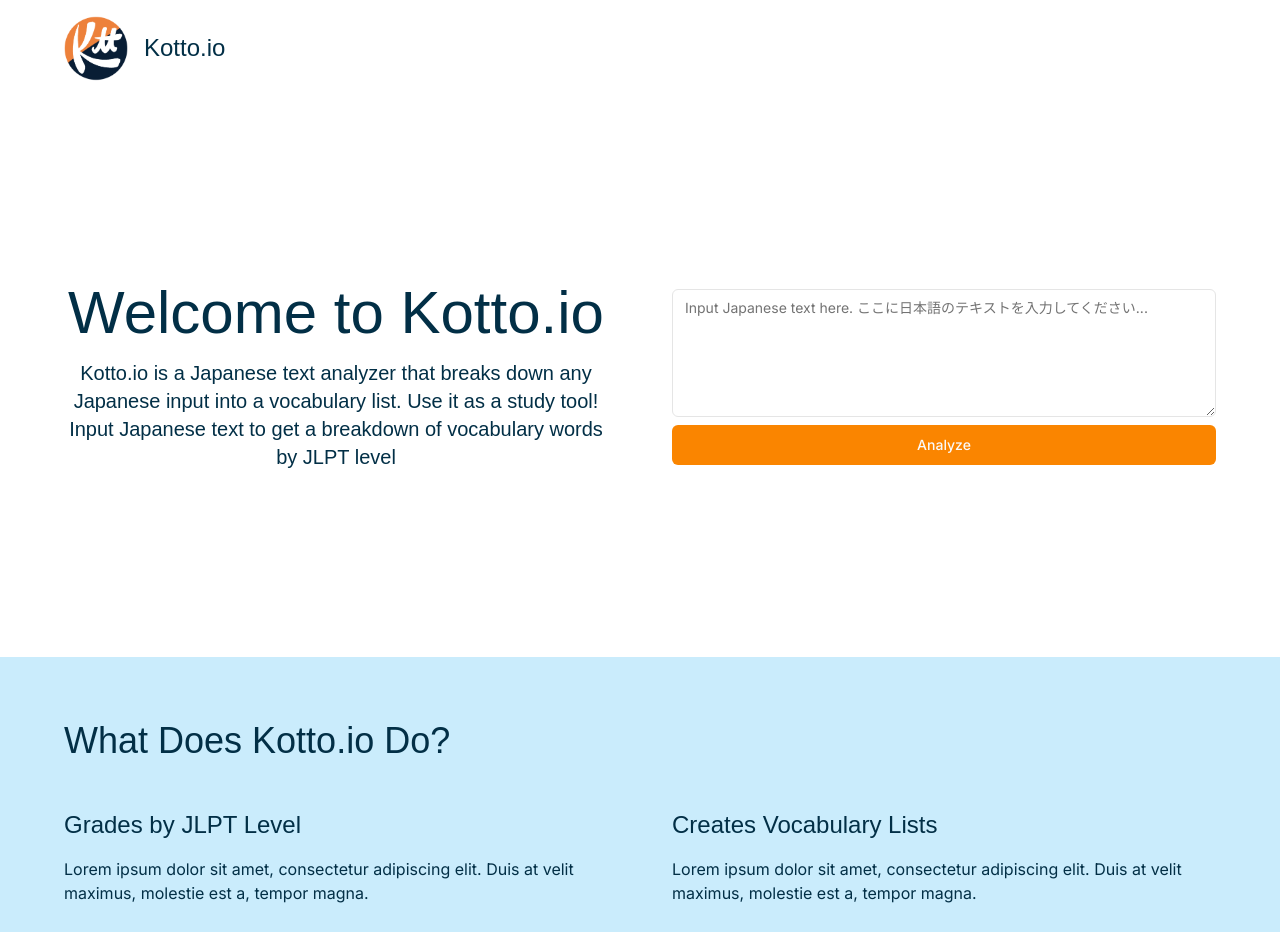
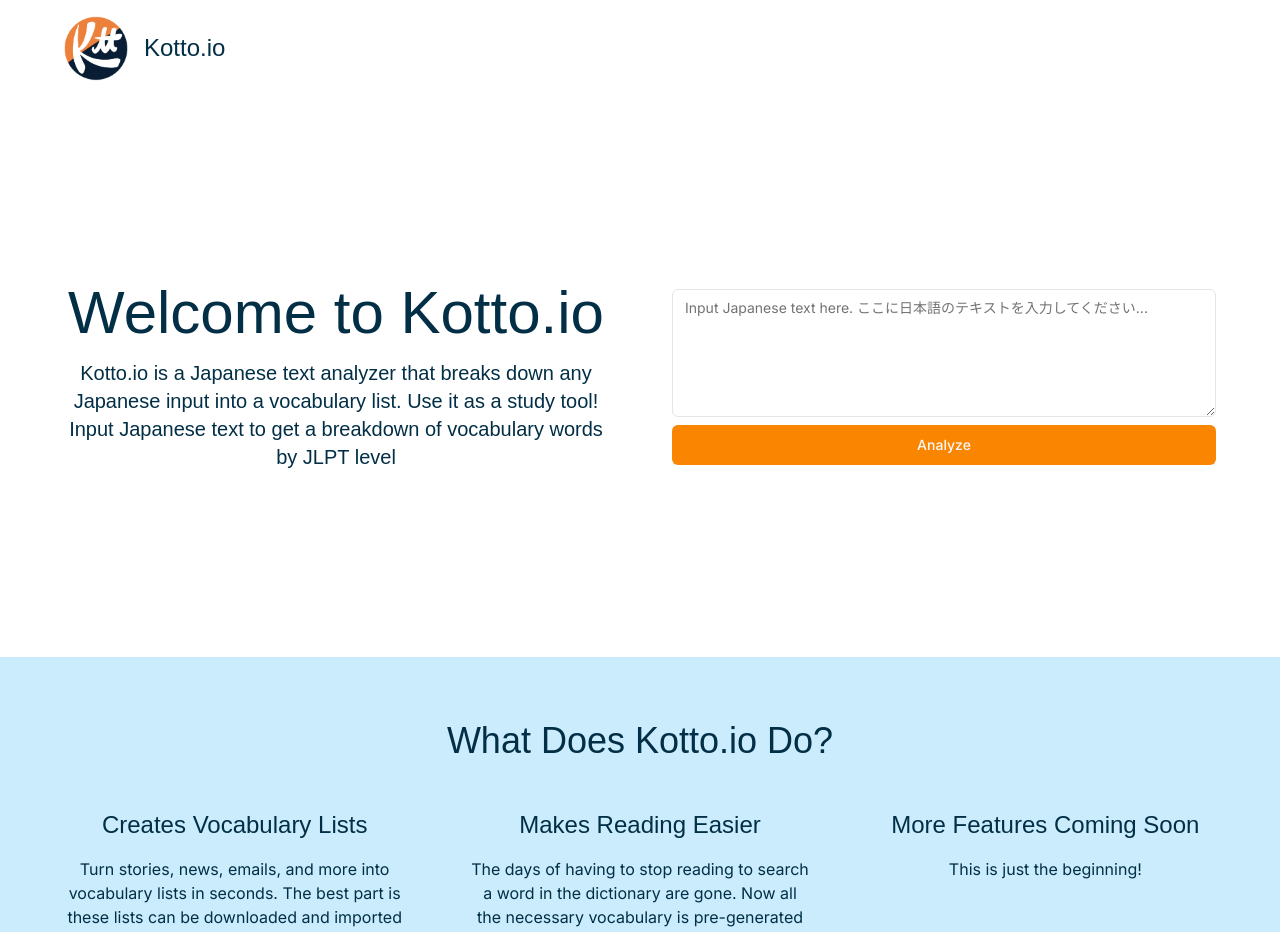
Before and after one commit to rdoby99/kotto.io, a Next.js app: page / in a window 1280 px wide. Shown: the top 932 px of the page. Built offline with nearby package versions, Linux system fonts and the light colour scheme.

Commit message:
refactor: Updated feature copy

```diff
--- a/components/features.tsx
+++ b/components/features.tsx
@@ -2,36 +2,35 @@
 
 export default function Features() {
   return (
-    <section className="flex flex-col gap-12 w-full py-16 md:pb-32 px-8 md:px-16 bg-secondary text-secondary-foreground">
-      <h2 className="h2 md:max-w-[50%]">What Does Kotto.io&nbsp;Do?</h2>
-      <div className="grid md:grid-cols-2 gap-y-12 md:gap-y-24 gap-x-16 items-center">
-        <div className="col-span-1 flex flex-col gap-4">
+    <section className="flex flex-col gap-12 w-full py-16 md:pb-28 px-8 md:px-16 bg-secondary text-secondary-foreground text-center">
+      <h2 className="h2">What Does Kotto.io&nbsp;Do?</h2>
+      <div className="grid md:grid-cols-3 gap-y-12 md:gap-y-24 gap-x-16 items-top">
+        {/* <div className="col-span-1 flex flex-col gap-4">
           <h3 className="h3">Grades by JLPT Level</h3>
           <p className="p1">
             Lorem ipsum dolor sit amet, consectetur adipiscing elit. Duis at
             velit maximus, molestie est a, tempor magna.
           </p>
-        </div>
+        </div> */}
         <div className="col-span-1 flex flex-col gap-4">
           <h3 className="h3">Creates Vocabulary Lists</h3>
           <p className="p1">
-            Lorem ipsum dolor sit amet, consectetur adipiscing elit. Duis at
-            velit maximus, molestie est a, tempor magna.
+            Turn stories, news, emails, and more into vocabulary lists in
+            seconds. The best part is these lists can be downloaded and imported
+            into popular flashcard apps like Anki.
           </p>
         </div>
         <div className="col-span-1 flex flex-col gap-4">
           <h3 className="h3">Makes Reading Easier</h3>
           <p className="p1">
-            Lorem ipsum dolor sit amet, consectetur adipiscing elit. Duis at
-            velit maximus, molestie est a, tempor magna.
+            The days of having to stop reading to search a word in the
+            dictionary are gone. Now all the necessary vocabulary is
+            pre-generated for easy access.
           </p>
         </div>
         <div className="col-span-1 flex flex-col gap-4">
           <h3 className="h3">More Features Coming Soon</h3>
-          <p className="p1">
-            Lorem ipsum dolor sit amet, consectetur adipiscing elit. Duis at
-            velit maximus, molestie est a, tempor magna.
-          </p>
+          <p className="p1">This is just the beginning!</p>
         </div>
       </div>
     </section>
```
